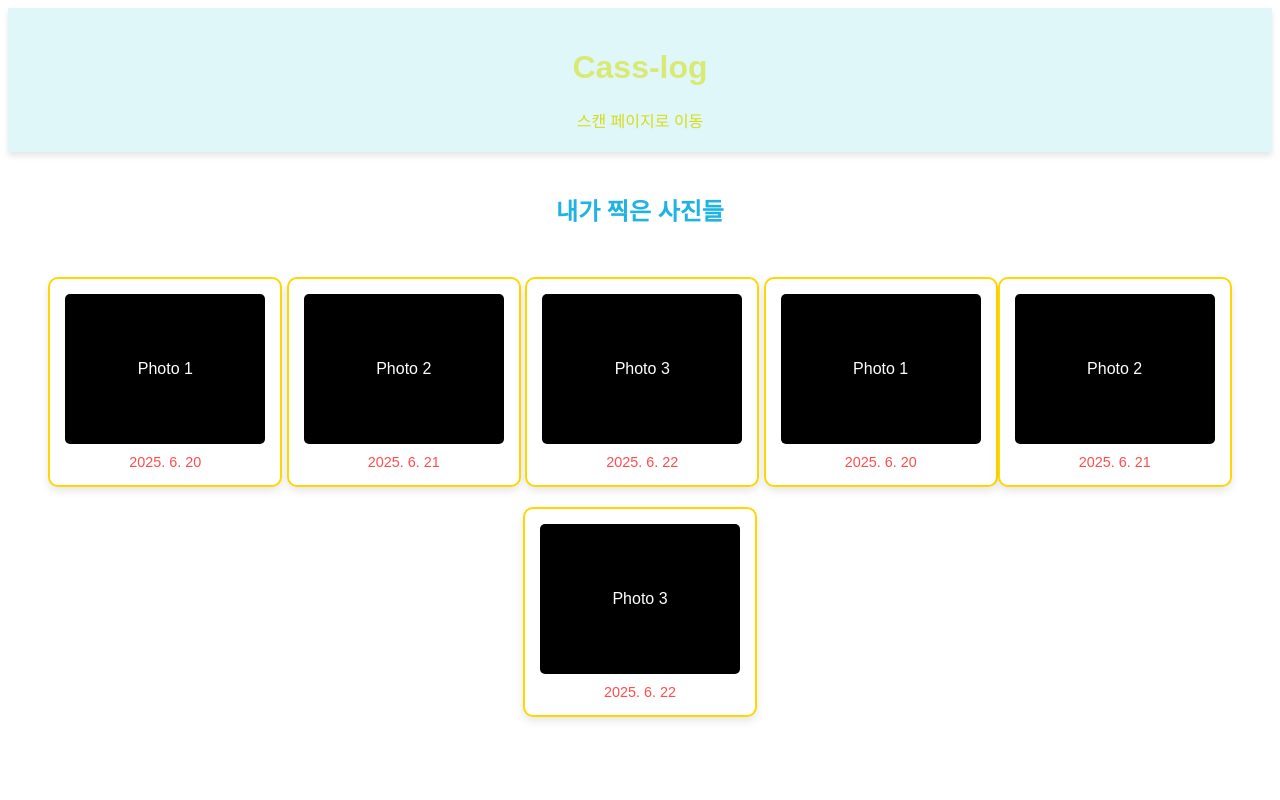
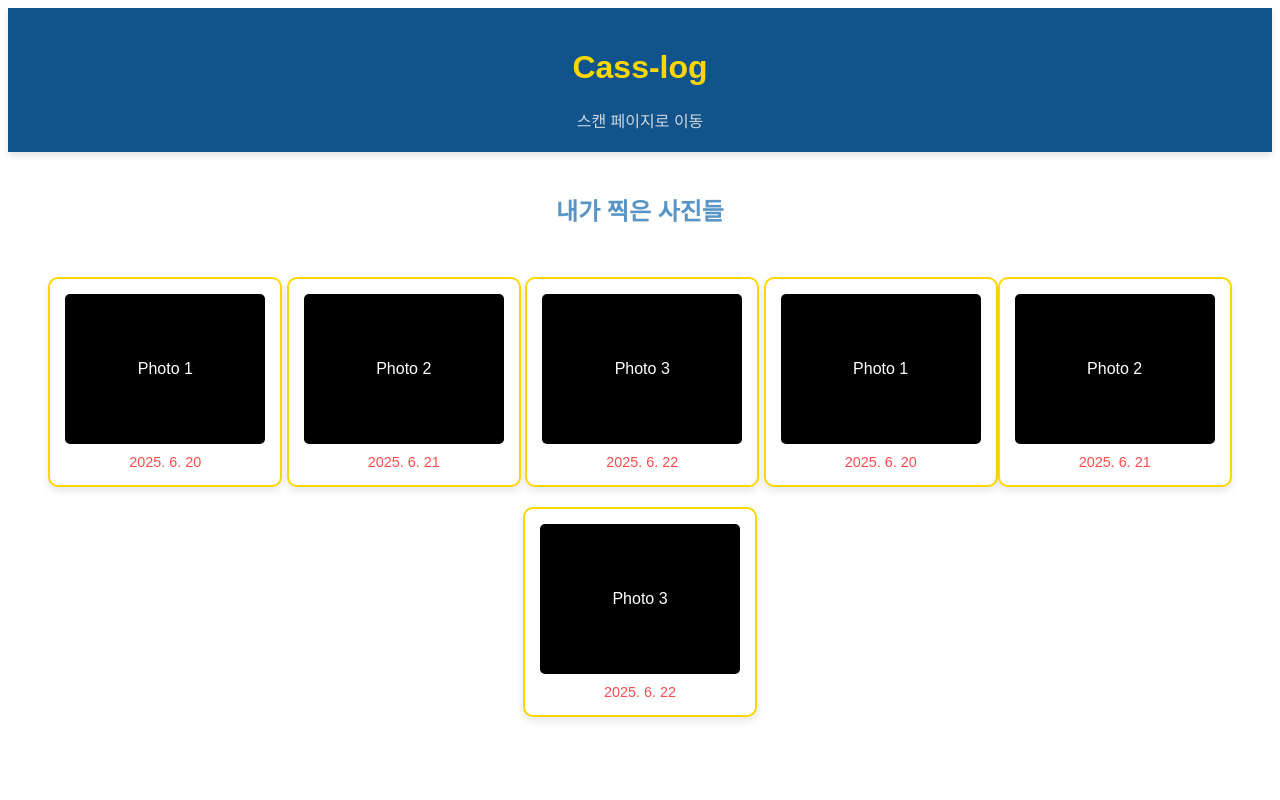
Before and after one commit to Queue-JY/ob_cass, a plain HTML site: page collect.html in a window 1280 px wide. Shown: the top 800 px of the page. Drawn offline with Linux system fonts and the light colour scheme; a web font is replaced by a local one.

Commit message:
Change colors

```diff
--- a/collect.html
+++ b/collect.html
@@ -7,15 +7,15 @@
   <link rel="stylesheet" href="collect_styles.css">
 </head>
 <body>
-  <header style="background-color: #e0f7fa; padding: 20px; text-align: center; box-shadow: 0 4px 6px rgba(0, 0, 0, 0.1);">
-    <h1 style="color: #d9ea74;">Cass-log</h1>
+  <header style="background-color: #11548c; padding: 20px; text-align: center; box-shadow: 0 4px 6px rgba(0, 0, 0, 0.1);">
+    <h1 style="color: #ffd700;">Cass-log</h1>
     <nav>
-      <a href="index.html" style="margin: 0 10px; text-decoration: none; color: #d7db19;">스캔 페이지로 이동</a>
+      <a href="index.html" style="margin: 0 10px; text-decoration: none; color: #cfd8df;">스캔 페이지로 이동</a>
     </nav>
   </header>
   <main>
     <div class="blog-section">
-      <h2 style="color: #1fb3e4;">내가 찍은 사진들</h2>
+      <h2 style="color: #5895c6;">내가 찍은 사진들</h2>
       <div id="posts" style="padding: 20px;">
         <!-- 예시 3개 포스트 -->
         <div class="post">
--- a/index_style.css
+++ b/index_style.css
@@ -100,7 +100,7 @@ header p {
 nav a {
   margin: 0 10px;
   text-decoration: none;
-  color: #333;
+  color: #cfd8df;
   font-weight: bold;
 }
 
```
